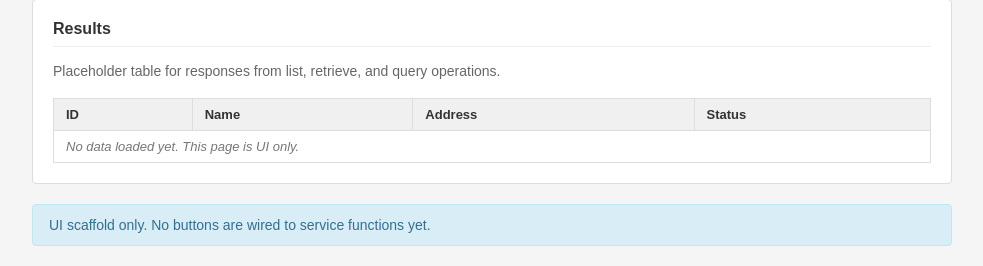
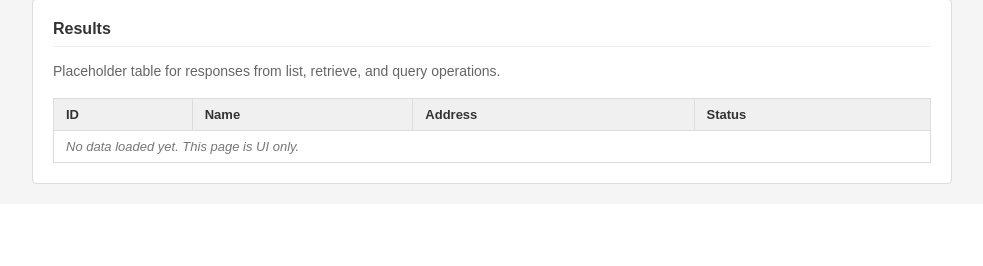
Before and after one commit to CSCI-GA-2820-SP26-003/customers, a Flask app: page /ui in a window 1280 px wide. Shown: the part 970-1236 px from the top of the page, without its empty margins (148-1131 px from the left). After the commit the page ends 1154 px from the top, so only its background shows below. Run offline with Flask 3, Linux system fonts and the light colour scheme.

Commit message:
Removed one line on UI

```diff
--- a/service/templates/index.html
+++ b/service/templates/index.html
@@ -109,9 +109,6 @@
         </table>
       </section>
 
-      <div id="flash-message" class="flash info">UI scaffold only. No buttons are wired to service functions yet.</div>
-    </div>
-
     <script src="https://code.jquery.com/jquery-3.6.0.min.js"></script>
     <script src="/static/js/rest_api.js"></script>
   </body>
```
